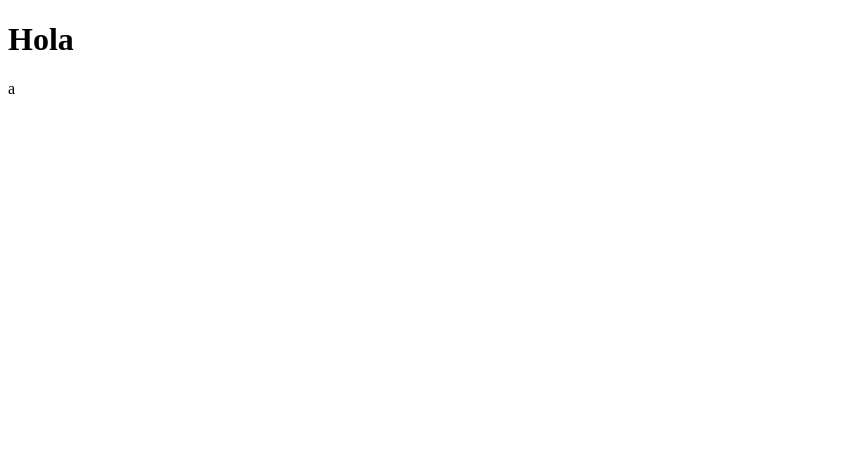
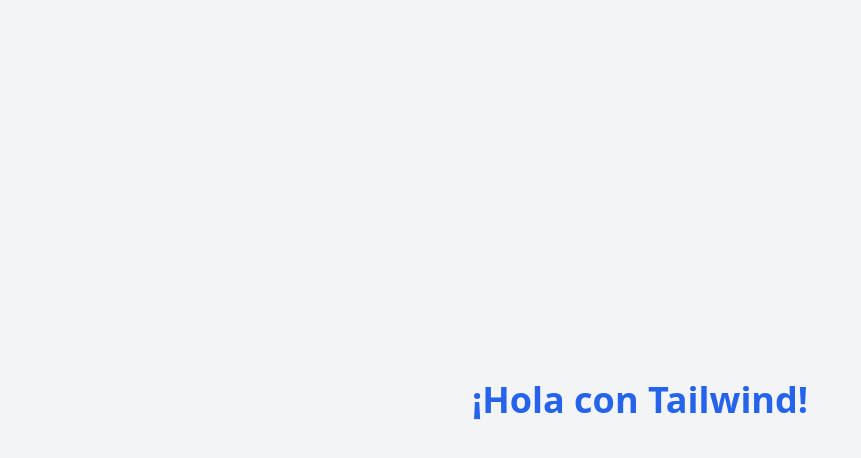
Before and after one commit to PabloGarciaJC/landing-page-tailwind-ts, a plain HTML site: page index.html in a window 1280 px wide. Shown: the whole page, without its empty margins (0-861 px from the left). Drawn offline with nearby package versions, Linux system fonts and the light colour scheme.

Commit message:
se implementa tailwind

```diff
--- a/index.html
+++ b/index.html
@@ -1,12 +1,14 @@
 <!DOCTYPE html>
 <html lang="en">
 <head>
-    <meta charset="UTF-8">
-    <meta name="viewport" content="width=device-width, initial-scale=1.0">
-    <title>Clon de Makro</title>
+  <meta charset="UTF-8" />
+  <meta name="viewport" content="width=device-width, initial-scale=1.0" />
+  <title>Clon de Makro</title>
+
+  <!-- Tailwind CSS CDN -->
+  <script src="https://cdn.tailwindcss.com"></script>
 </head>
-<body>
-    <h1>Hola</h1>
-    a
+<body class="bg-gray-100 flex items-center justify-center min-h-screen">
+  <h1 class="text-4xl font-bold text-blue-600">¡Hola con Tailwind!</h1>
 </body>
 </html>
```
